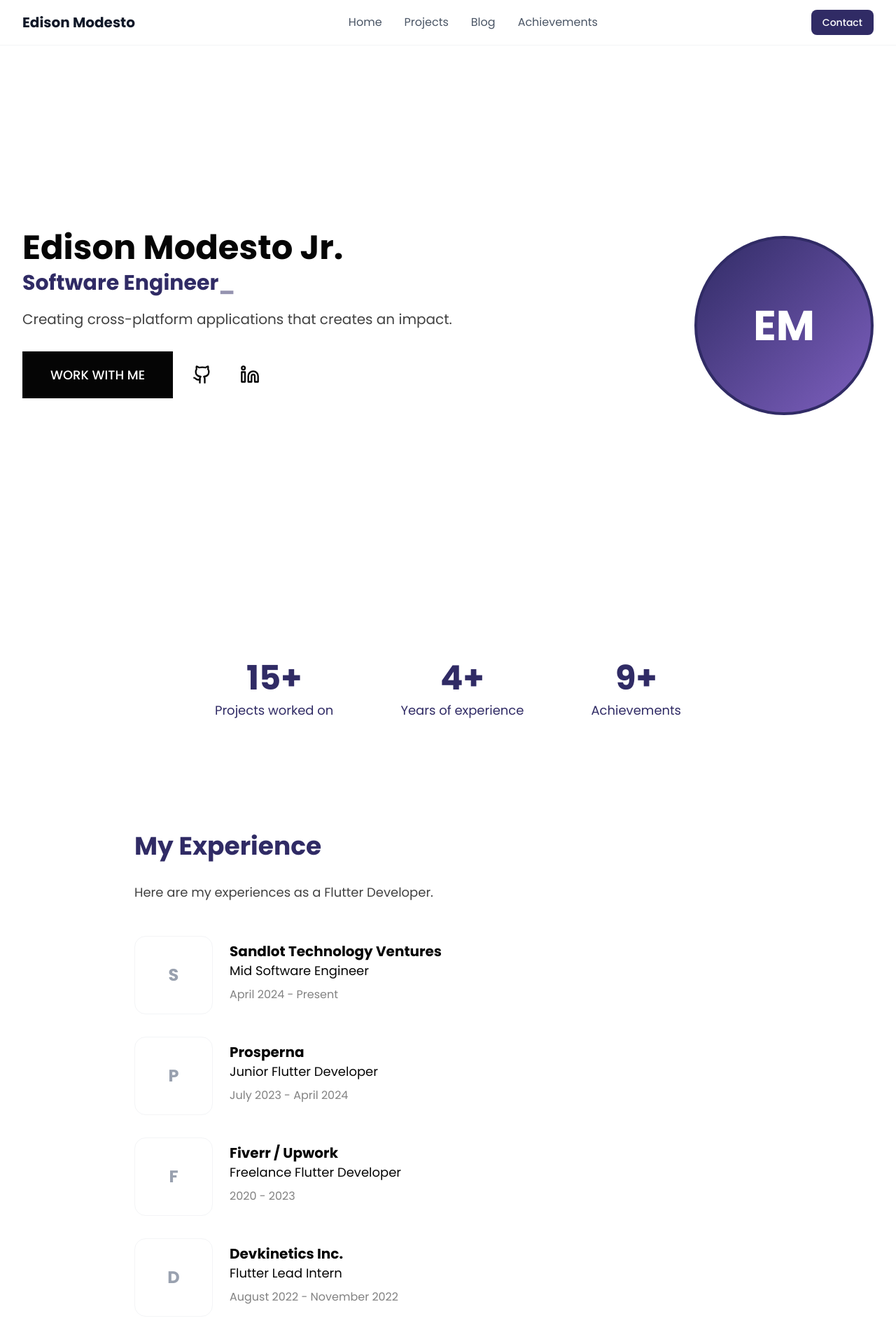
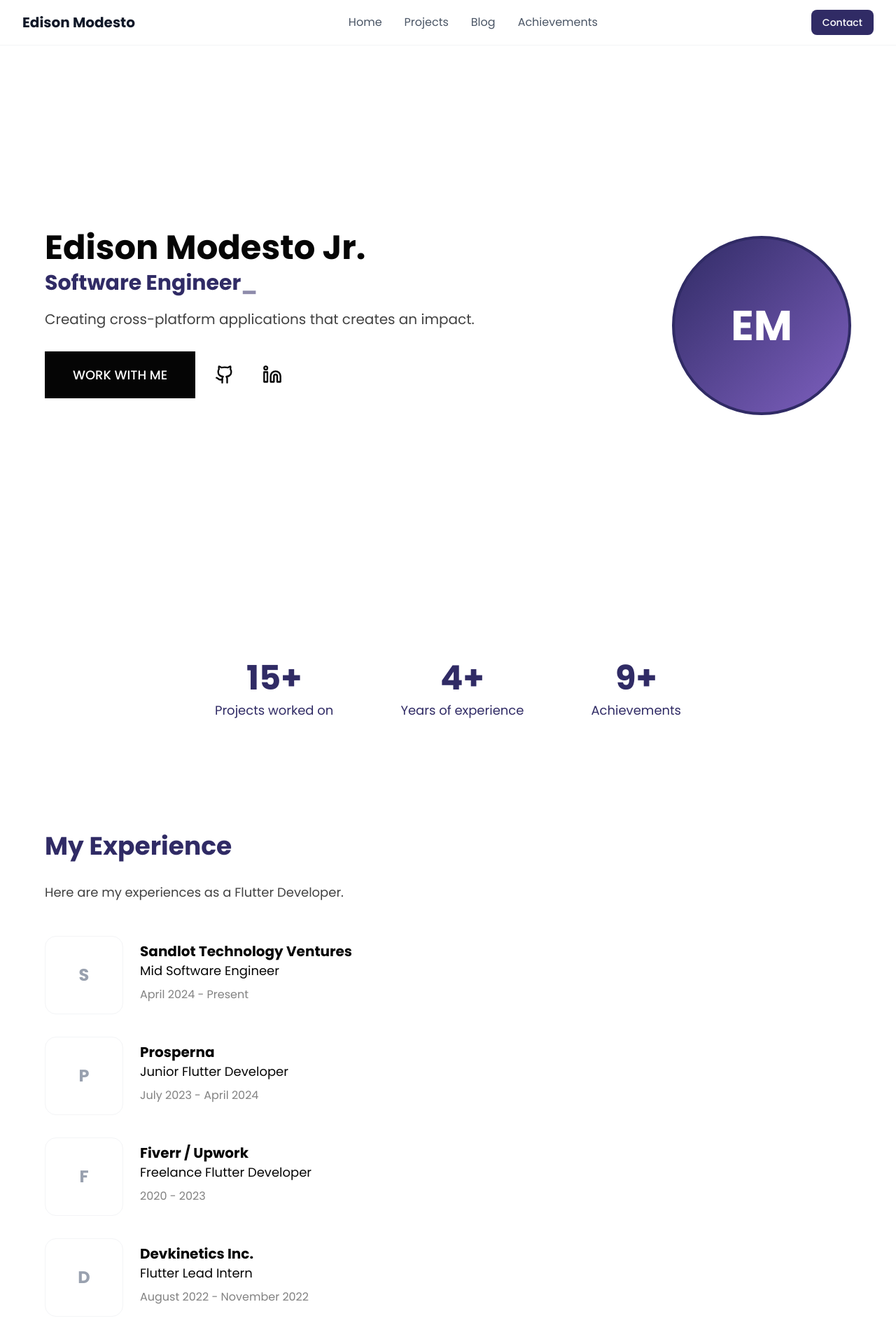
Before and after one commit to EdisonModesto/edisonmodesto-v2, a Next.js app: page / in a window 1280 px wide. Shown: the top 1920 px of the page at 70% size. Built offline with nearby package versions, Linux system fonts and the light colour scheme.

Commit message:
Consistent max-width: all pages use max-w-6xl for alignment

```diff
--- a/src/app/HomeClient.tsx
+++ b/src/app/HomeClient.tsx
@@ -76,7 +76,7 @@ export default function HomeClient({ posts }: HomeClientProps) {
     <main className="min-h-screen bg-white">
       {/* Hero Section - Full height, white background */}
       <section className="min-h-screen flex items-center px-4 sm:px-6 lg:px-8">
-        <div className="max-w-7xl mx-auto w-full">
+        <div className="max-w-6xl mx-auto w-full">
           <div className="flex flex-col lg:flex-row items-center justify-between gap-12">
             {/* Left side - Text content */}
             <div className="flex-1 max-w-2xl">
@@ -198,7 +198,7 @@ export default function HomeClient({ posts }: HomeClientProps) {
 
       {/* Experience Section - White background */}
       <section className="py-20 px-4 sm:px-6 lg:px-8">
-        <div className="max-w-4xl mx-auto">
+        <div className="max-w-6xl mx-auto">
           <h2
             className="text-3xl sm:text-4xl font-bold text-[#302B65] mb-8"
             style={{ fontFamily: 'Poppins, sans-serif' }}
@@ -314,7 +314,7 @@ export default function HomeClient({ posts }: HomeClientProps) {
 
       {/* Achievements Section - White background with timeline */}
       <section className="py-20 px-4 sm:px-6 lg:px-8">
-        <div className="max-w-5xl mx-auto">
+        <div className="max-w-6xl mx-auto">
           <h2
             className="text-3xl sm:text-4xl font-bold text-[#050505] mb-8"
             style={{ fontFamily: 'Poppins, sans-serif' }}
@@ -374,7 +374,7 @@ export default function HomeClient({ posts }: HomeClientProps) {
 
       {/* Contact Section - White background */}
       <section className="py-20 px-4 sm:px-6 lg:px-8">
-        <div className="max-w-4xl mx-auto">
+        <div className="max-w-6xl mx-auto">
           <h2
             className="text-3xl sm:text-4xl font-bold text-[#302B65] mb-4"
             style={{ fontFamily: 'Poppins, sans-serif' }}
@@ -420,7 +420,7 @@ export default function HomeClient({ posts }: HomeClientProps) {
       {/* Blog Section - Only if there are posts */}
       {posts.length > 0 && (
         <section className="py-20 px-4 sm:px-6 lg:px-8">
-          <div className="max-w-4xl mx-auto">
+          <div className="max-w-6xl mx-auto">
             <h2
               className="text-3xl sm:text-4xl font-bold text-[#302B65] mb-12"
               style={{ fontFamily: 'Poppins, sans-serif' }}
--- a/src/app/achievements/page.tsx
+++ b/src/app/achievements/page.tsx
@@ -5,7 +5,7 @@ import { ChevronLeft } from "lucide-react";
 export default function AchievementsPage() {
   return (
     <main className="min-h-screen bg-white py-20 px-4 sm:px-6 lg:px-8">
-      <div className="max-w-5xl mx-auto">
+      <div className="max-w-6xl mx-auto">
         <Link
           href="/"
           className="inline-flex items-center gap-2 text-[#414141] hover:text-[#302B65] mb-8 transition-colors"
--- a/src/app/blog/[slug]/page.tsx
+++ b/src/app/blog/[slug]/page.tsx
@@ -115,7 +115,7 @@ export default async function PostPage({ params }: { params: Promise<{ slug: str
 
   return (
     <main className="min-h-screen bg-white py-20 px-4 sm:px-6 lg:px-8">
-      <div className="max-w-3xl mx-auto">
+      <div className="max-w-6xl mx-auto">
         <Link
           href="/blog"
           className="inline-flex items-center gap-2 text-[#414141] hover:text-[#302B65] mb-8 transition-colors"
--- a/src/app/blog/page.tsx
+++ b/src/app/blog/page.tsx
@@ -7,7 +7,7 @@ export default function BlogPage() {
 
   return (
     <main className="min-h-screen bg-white py-20 px-4 sm:px-6 lg:px-8">
-      <div className="max-w-4xl mx-auto">
+      <div className="max-w-6xl mx-auto">
         <Link
           href="/"
           className="inline-flex items-center gap-2 text-[#414141] hover:text-[#302B65] mb-8 transition-colors"
```
Also changed, not shown: 49 other files (tests, documents, lock files or other folders).
